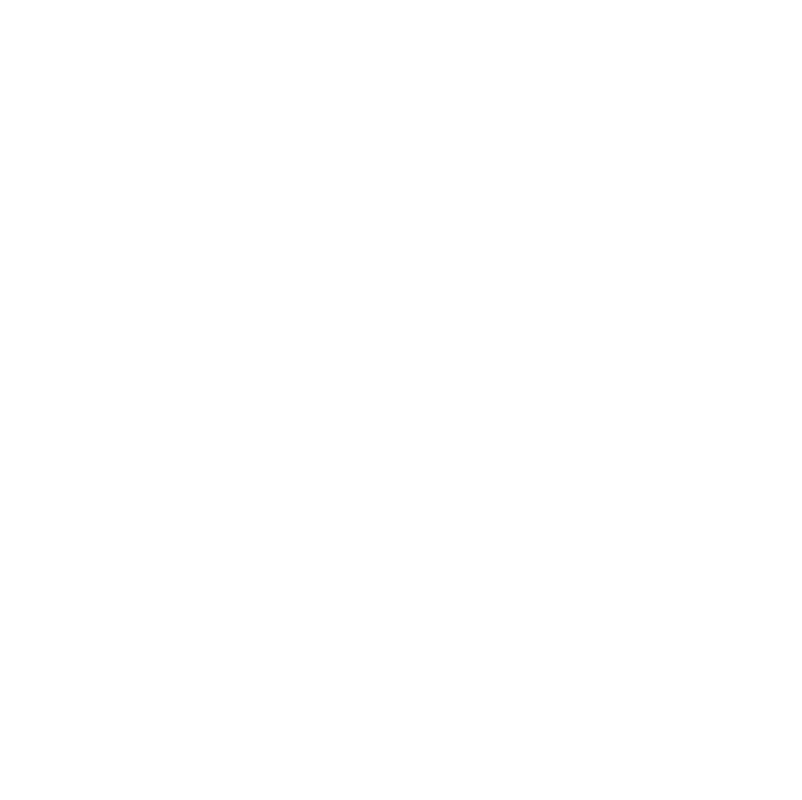
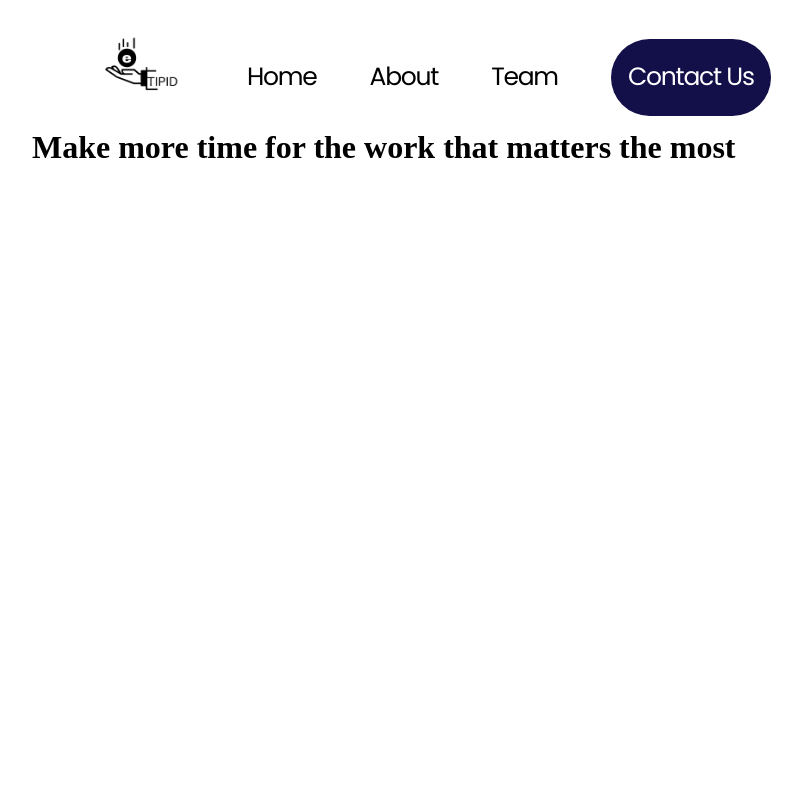
Before and after one commit to dev-140/group-3, a plain HTML site: page index.html in a window 1280 px wide. Shown: the top 800 px of the page, without its empty margins (33-835 px from the left). Drawn offline with nearby package versions, Linux system fonts and the light colour scheme.

Commit message:
new update

```diff
--- a/css/style.css
+++ b/css/style.css
@@ -19,11 +19,90 @@ width: 16px;
 }
 
 *::-webkit-scrollbar-track {
-background: #ffffff;
+background: transparent;
 }
 
 *::-webkit-scrollbar-thumb {
-background-color: #3331af;
+background-color: #7f7de2;
 border-radius: 10px;
 border: 3px solid #ffffff;
 }
+
+/* global */
+.wrapper {
+    margin: 0 65px;
+    height: fit-content;
+}
+
+/* header/nav bar */
+.nav-main-container {
+    padding-top: 25px;
+    display: flex;
+    position: fixed;
+    top: 0;
+    width: 100%;
+    background-color: #fff;
+}
+
+.nav-main-container .nav-container {
+    display: flex;
+    flex-direction: row;
+}
+
+.nav-main-container .nav-container ul {
+    display: flex;
+    flex-direction: row;
+    align-items: center;
+    padding-left: 0;
+}
+
+.nav-main-container .nav-container ul li{
+    list-style: none;
+    margin-right: 53px;
+}
+
+.nav-main-container .nav-container ul li:first-child{
+    margin-right: 0;
+}
+
+.nav-main-container .nav-container ul li a{
+    font-family: 'Poppins', sans-serif;
+    text-decoration: none;
+    color: #000;
+    font-weight: 400;
+    font-size: 25px;
+    line-height: 100px;
+    letter-spacing: -0.05em;
+}
+
+.nav-main-container .nav-container ul li:last-child{
+    background: #130F49;
+    border-radius: 40px;
+    width: 160px;
+    height: 77px;
+    display: flex;
+    align-items: center;
+    justify-content: center;
+}
+
+.nav-main-container .nav-container ul li .contact-link{
+    color: #fff;
+    font-weight: 500;
+}
+
+.nav-main-container .nav-container ul li .e-tipid-logo{
+    width: 215px;
+    height: 100px;
+    object-fit: cover;
+}
+
+/* heading */
+.banner-main-container {
+    margin-top: 129px;
+    height: 1000px;
+}
+
+/* footer */
+.footer-main-container {
+    background: #1B2942F0;
+}
--- a/index.html
+++ b/index.html
@@ -10,12 +10,50 @@
     <!-- links -->
     <link rel="preconnect" href="https://fonts.googleapis.com">
     <link rel="preconnect" href="https://fonts.gstatic.com" crossorigin>
-    <link href="https://fonts.googleapis.com/css2?family=Roboto:wght@500&display=swap" rel="stylesheet">
+    <link href="https://fonts.googleapis.com/css2?family=Poppins&display=swap" rel="stylesheet">
     <link rel="stylesheet" href="./css/style.css">
     <script src="https://ajax.googleapis.com/ajax/libs/jquery/3.5.1/jquery.min.js"></script>
 </head>
 <body>
     <!-- head section -->
+    <div class="nav-main-container">
+        <div class="wrapper">
+            <div class="nav-container">
+                <ul>
+                    <li><img class="e-tipid-logo" src="/images/e-tipid logo.png" alt="e tipid logo"></li>
+                    <li><a href="#">Home</a></li>
+                    <li><a href="#">About</a></li>
+                    <li><a href="#">Team</a></li>
+                    <li><a href="#" class="contact-link">Contact Us</a></li>
+                </ul>
+            </div>
+        </div>
+    </div>
+
+    <!-- banner section -->
+    <div class="banner-main-container">
+        <div class="wrapper">
+            <div class="banner-container">
+                <h1>Make more time for the work that matters the most</h1>
+            </div>
+        </div>
+    </div>
+
+    <!-- footer section -->
+    <div class="footer-main-container">
+        <div class="wrapper">
+            <div class="footer-container">
+                <img src="images/logo.png" alt="">
+
+                <div class="company-section">
+
+                </div>
+
+                <div class="link-section"></div>
+            </div>
+        </div>
+    </div>
+
     <!-- javascript -->
     <script src="./js/app.js"></script>
 </body>
```
Also changed, not shown: images/gmail.png (added), images/phone-solid.svg (added).
